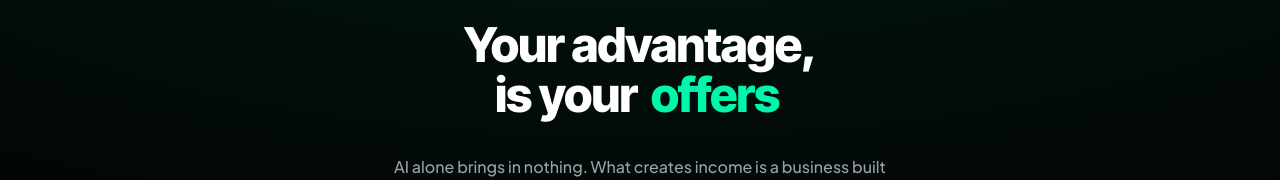
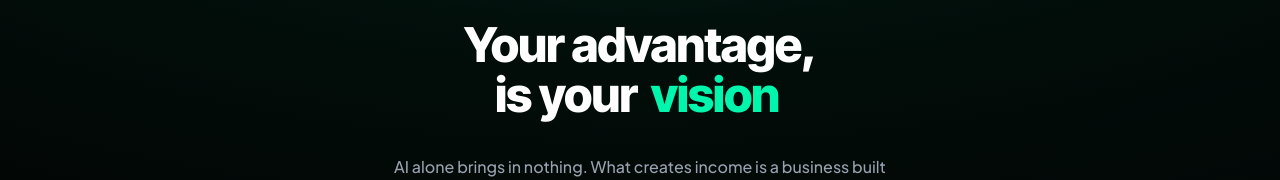
Before and after one commit to primestudiox/engage, a React (Vite) app: page / in a window 1280 px wide. Shown: the part 172-352 px from the top of the page. Built offline with nearby package versions, Linux system fonts and the light colour scheme; no server answers.

Commit message:
refactor(ui): update rotating hero words and CTA
Standardize hero rotating words to prioritize 'mindset' and update the French registration CTA for better clarity.

```diff
--- a/src/data/translations.ts
+++ b/src/data/translations.ts
@@ -10,7 +10,7 @@ export const translations: Record<'en' | 'fr' | 'es', TranslationSchema> = {
       badge: 'Business AI Challenge • 10 Days',
       titlePre: 'Your advantage,',
       titlePost: 'is your',
-      rotatingWords: ['skills', 'execution', 'offers', 'business', 'vision', 'mindset'],
+      rotatingWords: ['skills', 'mindset', 'vision', 'offers', 'business'],
       sub: 'AI alone brings in nothing. What creates income is a business built around an opportunity. We show you how to turn your ideas into offers people are ready to buy.',
     },
     founder: {
@@ -130,13 +130,13 @@ export const translations: Record<'en' | 'fr' | 'es', TranslationSchema> = {
   fr: {
     nav: {
       logo: 'Engage',
-      cta: 'Rejoindre la Communauté →',
+      cta: "S'inscrire →",
     },
     hero: {
       badge: 'Challenge Business IA • 10 Jours',
       titlePre: 'Votre avantage,',
       titlePost: "c'est votre",
-      rotatingWords: ['compétence', 'exécution', 'offre', 'business', 'vision', 'audace'],
+      rotatingWords: ['compétence', 'mindset', 'vision', 'offre', 'business'],
       sub: "L'IA seule ne rapporte rien. Ce qui crée des revenus, c'est un business construit autour d'une opportunité. Nous vous montrons comment transformer vos idées en offres que les gens sont prêts à acheter.",
     },
     founder: {
@@ -262,7 +262,7 @@ export const translations: Record<'en' | 'fr' | 'es', TranslationSchema> = {
       badge: 'Reto de Negocio e IA • 10 Días',
       titlePre: 'Tu ventaja,',
       titlePost: 'es tu',
-      rotatingWords: ['habilidad', 'ejecución', 'oferta', 'negocio', 'visión', 'audacia'],
+      rotatingWords: ['habilidad', 'mentalidad', 'visión', 'oferta', 'negocio'],
       sub: 'La IA por sí sola no genera ingresos. Lo que genera ingresos es un negocio construido alrededor de una oportunidad. Te enseñamos cómo transformar tus ideas en ofertas que la gente esté dispuesta a comprar.',
     },
     founder: {
```
